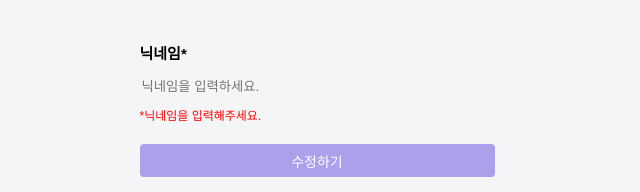
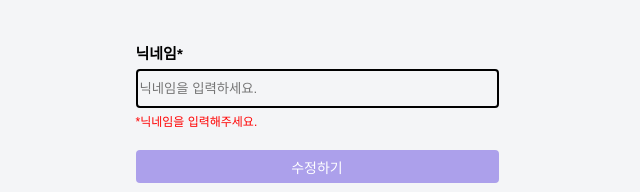
Before and after one commit to 100-hours-a-week/5-jikky-kim-react-fe, a React (Create React App) app: page /user/update in a window 1280 px wide. Shown: the part 617-809 px from the top of the page, without its empty margins (323-963 px from the left). Built offline with nearby package versions, Linux system fonts and the light colour scheme; no server answers; a web font is replaced by a local one.

Commit message:
💄 어긋난 UI style 수정

```diff
--- a/src/components/Input/Input.module.css
+++ b/src/components/Input/Input.module.css
@@ -4,4 +4,5 @@
     border-radius: 4px;
     margin-top: 6px;
     margin-bottom: 4px;
+    border: 2px solid black;
 }
--- a/src/pages/register/Form.module.css
+++ b/src/pages/register/Form.module.css
@@ -10,6 +10,7 @@
     font-weight: 300;
     position: relative;
     top: 28px;
+    text-align: center;
 }
 
 .image_input {
--- a/src/pages/user/user-update/Form.jsx
+++ b/src/pages/user/user-update/Form.jsx
@@ -136,7 +136,6 @@ function Form() {
             <label htmlFor='nickname'>
                 <div className={style.update_label}>닉네임*</div>
                 <Input
-                    className={style.nickname}
                     name='nickname'
                     type='text'
                     placeholder='닉네임을 입력하세요.'
--- a/src/pages/user/user-update/Form.module.css
+++ b/src/pages/user/user-update/Form.module.css
@@ -71,6 +71,7 @@ input {
 
 .change_profile_btn {
     border: 1px solid white;
+    text-align: center;
     border-radius: 25px;
     background-color: transparent;
     color: white;
@@ -90,6 +91,7 @@ input {
 }
 
 .user_wd_btn {
+    text-align: center;
     margin-top: 8px;
     color: black;
     text-decoration: none;
```
